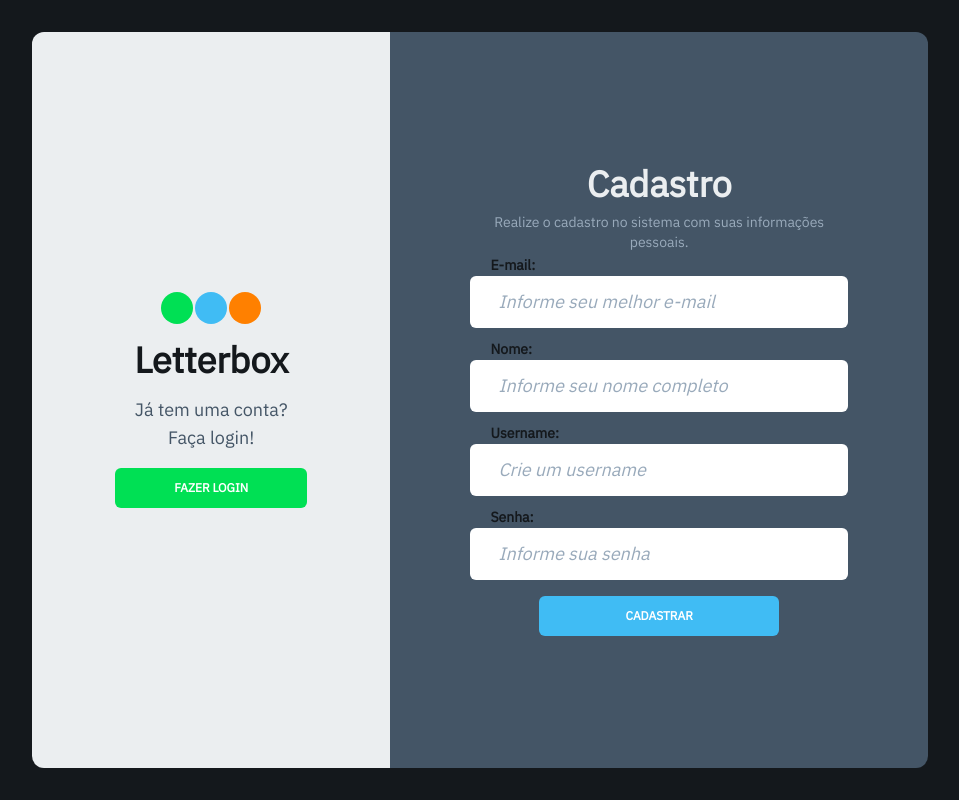
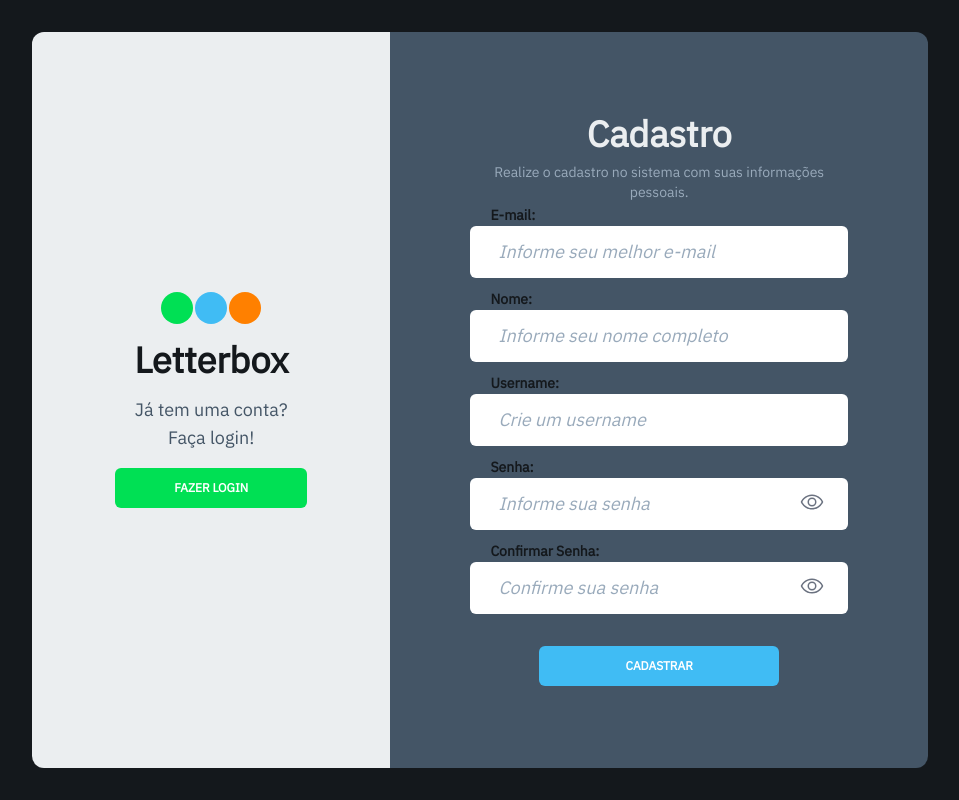
Before and after one commit to Niloinpng/letterboxd-frontend, a Next.js app: page / in a window 1280 px wide. Both pictures are taken after a click on the button "CRIAR CONTA". Shown: the whole page, without its empty margins (160-1119 px from the left). Built offline with nearby package versions, Linux system fonts and the light colour scheme.

Commit message:
:sparkles: update login and registration forms for authentication

```diff
--- a/app/components/auth/LoginForm.tsx
+++ b/app/components/auth/LoginForm.tsx
@@ -1,86 +1,143 @@
 "use client";
-
-import { useState, FormEvent } from 'react';
+import { useState, FormEvent } from "react";
 import Campo from "../Campo";
-import { TypeLogin } from '@/app/types/login';
+import { TypeLogin } from "@/app/types/login";
 import { validate } from "@/app/utils/LoginValidate";
 import { useRouter } from "next/navigation";
+import Image from "next/image";
+
+interface LoginResponse {
+  access_token: string;
+}
 
 export default function LoginForm() {
+  const [username, setUsername] = useState("");
+  const [senha, setSenha] = useState("");
+  const [erros, setErros] = useState<TypeLogin | null>(null);
+  const [showPassword, setShowPassword] = useState(false);
+  const [loginError, setLoginError] = useState<string | null>(null);
+  const router = useRouter();
 
-  const[email, setEmail] = useState('');
-  const[senha, setSenha] = useState('');
-  const[erros, setErros] = useState<TypeLogin | null>(null)
+  const handleLogin = async (username: string, password: string) => {
+    try {
+      const response = await fetch("http://localhost:3333/auth/login", {
+        method: "POST",
+        headers: {
+          "Content-Type": "application/json",
+        },
+        body: JSON.stringify({
+          username,
+          password,
+        }),
+      });
 
-  const handleSubmit = (e: FormEvent) => {
+      if (!response.ok) {
+        const errorData = await response.json();
+        throw new Error(errorData.message || "Erro ao fazer login");
+      }
+
+      const data: LoginResponse = await response.json();
+
+      //salvar o token no localStorage
+      localStorage.setItem("token", data.access_token);
+      setLoginError(null);
+      //verificar qual é a página após o login e redirecionar (router.push)
+      alert("Login realizado com sucesso!");
+      router.push("/home");
+    } catch (error) {
+      setLoginError(
+        error instanceof Error ? error.message : "Erro ao fazer login"
+      );
+      console.error("Erro no login:", error);
+    }
+  };
+
+  const handleSubmit = async (e: FormEvent) => {
     e.preventDefault();
+    setLoginError(null);
 
     const data: TypeLogin = {
-        email,
-        senha
+      username,
+      senha,
     };
 
     const validateErros = validate(data);
 
-    console.log(data, validateErros);
+    if (Object.keys(validateErros).length > 0) {
+      if (validateErros.username) setUsername("");
+      if (validateErros.senha) setSenha("");
+      setErros(validateErros);
+      return false;
+    }
 
-    if (Object.keys(validateErros).length > 0) {
-        if (validateErros.email) setEmail('');
-        if (validateErros.celular) setSenha('');
-        setErros(validateErros);
-        e.preventDefault();
-        return false;
-    };
+    //se passou pela validação, tenta fazer o login
+    await handleLogin(username, senha);
   };
 
   return (
     <form className="w-full max-w-md" onSubmit={handleSubmit}>
-
       <div className="flex flex-col justify-center items-center gap-2 mb-6">
-
-            <h1 className="font-ibm font-bold text-branco text-4xl">
-                Login
-            </h1>
-
+        <h1 className="font-ibm font-bold text-branco text-4xl">Login</h1>
         <p className="font-ibm text-cinza text-center text-lg whitespace-pre-line">
           Bem-vindo de volta ao Letterbox
         </p>
-
       </div>
-
-        <div className='flex flex-col gap-4'>
-
+      <div className="flex flex-col gap-4">
         <Campo
-            name="email"
-            id="email"
-            label="E-mail"
-            placeholder={erros?.email ? erros.email: "Informe seu melhor e-mail"}
+          name="username"
+          id="username"
+          label="Username"
+          placeholder={erros?.username ? erros.username : "Digite seu username"}
           tipo="text"
-            valor={email}
-            onChange={(value) => setEmail((value))}
-            iserro={!!erros?.email}
+          valor={username}
+          onChange={(value) => setUsername(value)}
+          iserro={!!erros?.username}
           onFocus={() => {
-                if(erros?.email) {
-                setErros(prev => ({ ...prev, email: undefined }));
+            if (erros?.username) {
+              setErros((prev) => ({ ...prev, username: undefined }));
             }
+            setLoginError(null);
           }}
         />
 
+        <div className="relative">
           <Campo
             name="senha"
             id="senha"
             label="Senha"
-            placeholder={erros?.senha ? erros.senha: "Informe sua senha"}
-            tipo="password"
+            placeholder={erros?.senha ? erros.senha : "Informe sua senha"}
+            tipo={showPassword ? "text" : "password"}
             valor={senha}
-            onChange={(value) => setSenha((value))}
+            onChange={(value) => setSenha(value)}
             iserro={!!erros?.senha}
             onFocus={() => {
-                if(erros?.senha) {
-                setErros(prev => ({ ...prev, senha: undefined }));
+              if (erros?.senha) {
+                setErros((prev) => ({ ...prev, senha: undefined }));
               }
+              setLoginError(null);
             }}
           />
+          <button
+            type="button"
+            onClick={() => setShowPassword(!showPassword)}
+            className="absolute right-6 top-9 cursor-pointer"
+          >
+            <Image
+              src={showPassword ? "/eyeSlash.svg" : "/eye.svg"}
+              alt={showPassword ? "Esconder senha" : "Mostrar senha"}
+              width={24}
+              height={24}
+            />
+          </button>
+        </div>
+
+        <div className="pt-2">
+          {loginError && (
+            <div className="bg-laranja p-3 rounded-md text-sm text-white">
+              {loginError}
+            </div>
+          )}
+        </div>
 
         <div className="flex flex-col align-middle items-center">
           <button
@@ -90,9 +147,7 @@ export default function LoginForm() {
             ENTRAR
           </button>
         </div>
-
       </div>
-
     </form>
   );
 }
--- a/app/components/auth/RegisterForm.tsx
+++ b/app/components/auth/RegisterForm.tsx
@@ -5,27 +5,34 @@ import Campo from "../Campo";
 import { TypeUser } from "@/app/types/user";
 import { validate } from "@/app/utils/RegisterValidate";
 import { useRouter } from "next/navigation";
+import Image from "next/image";
 
 export default function RegisterForm() {
   const [email, setEmail] = useState("");
   const [name, setName] = useState("");
   const [username, setUsername] = useState("");
   const [senha, setSenha] = useState("");
+  const [confirmarSenha, setConfirmarSenha] = useState("");
   const [erros, setErros] = useState<TypeUser | null>(null);
   const [loading, setLoading] = useState(false);
+  const [showPassword, setShowPassword] = useState(false);
+  const [showConfirmPassword, setShowConfirmPassword] = useState(false);
+  const [signUpError, setSignUpError] = useState<string | null>(null);
   const router = useRouter();
 
   const handleSubmit = async (e: FormEvent) => {
     e.preventDefault();
+    setSignUpError(null);
 
     const data: TypeUser = {
       email,
       name,
       username,
       senha,
+      confirmarSenha,
     };
 
-    // Validação antes de enviar
+    //Validação antes de enviar
     const validateErros = validate(data);
 
     if (Object.keys(validateErros).length > 0) {
@@ -33,9 +40,19 @@ export default function RegisterForm() {
       return;
     }
 
+    //validação das senhas
+    if (senha !== confirmarSenha) {
+      setErros((prev) => ({
+        ...prev,
+        senha: "As senhas não coincidem",
+        confirmarSenha: "As senhas não coincidem",
+      }));
+      return;
+    }
+
     try {
       setLoading(true);
-      const response = await fetch("http://localhost:3000/users", {
+      const response = await fetch("http://localhost:3333/auth/signup", {
         method: "POST",
         headers: {
           "Content-Type": "application/json",
@@ -45,19 +62,25 @@ export default function RegisterForm() {
           name,
           bio: "sou a sua bio",
           username,
-          password: senha, // O backend espera "password", não "senha"
+          password: senha,
         }),
       });
 
       if (!response.ok) {
-        throw new Error("Erro ao cadastrar usuário");
+        const errorData = await response.json();
+        throw new Error(errorData.message || "Erro ao cadastrar usuário");
       }
 
+      const data = await response.json();
+      localStorage.setItem("token", data.access_token);
+
       alert("Cadastro realizado com sucesso!");
-      router.push("/home"); // Redireciona para a tela de login
+      router.push("/home");
     } catch (error) {
+      setSignUpError(
+        error instanceof Error ? error.message : "Erro ao cadastrar usuário"
+      );
       console.error("Erro no cadastro:", error);
-      alert("Erro ao cadastrar. Verifique os dados.");
     } finally {
       setLoading(false);
     }
@@ -109,17 +132,71 @@ export default function RegisterForm() {
           onFocus={() => setErros((prev) => ({ ...prev, username: undefined }))}
         />
 
+        <div className="relative">
           <Campo
             name="senha"
             id="senha"
             label="Senha"
             placeholder={erros?.senha ? erros.senha : "Informe sua senha"}
-          tipo="password"
+            tipo={showPassword ? "text" : "password"}
             valor={senha}
             onChange={(value) => setSenha(value)}
             iserro={!!erros?.senha}
             onFocus={() => setErros((prev) => ({ ...prev, senha: undefined }))}
           />
+          <button
+            type="button"
+            onClick={() => setShowPassword(!showPassword)}
+            className="absolute right-6 top-9 cursor-pointer"
+          >
+            <Image
+              src={showPassword ? "/eyeSlash.svg" : "/eye.svg"}
+              alt={showPassword ? "Esconder senha" : "Mostrar senha"}
+              width={24}
+              height={24}
+            />
+          </button>
+        </div>
+
+        <div className="relative">
+          <Campo
+            name="confirmarSenha"
+            id="confirmarSenha"
+            label="Confirmar Senha"
+            placeholder={
+              erros?.confirmarSenha
+                ? erros.confirmarSenha
+                : "Confirme sua senha"
+            }
+            tipo={showConfirmPassword ? "text" : "password"}
+            valor={confirmarSenha}
+            onChange={(value) => setConfirmarSenha(value)}
+            iserro={!!erros?.confirmarSenha}
+            onFocus={() =>
+              setErros((prev) => ({ ...prev, confirmarSenha: undefined }))
+            }
+          />
+          <button
+            type="button"
+            onClick={() => setShowConfirmPassword(!showConfirmPassword)}
+            className="absolute right-6 top-9 cursor-pointer"
+          >
+            <Image
+              src={showConfirmPassword ? "/eyeSlash.svg" : "/eye.svg"}
+              alt={showConfirmPassword ? "Esconder senha" : "Mostrar senha"}
+              width={24}
+              height={24}
+            />
+          </button>
+        </div>
+
+        <div className="pt-2">
+          {signUpError && (
+            <div className="bg-laranja p-3 rounded-md text-sm text-white">
+              {signUpError}
+            </div>
+          )}
+        </div>
 
         <div className="flex flex-col align-middle items-center mt-2">
           <button
--- a/app/types/login.tsx
+++ b/app/types/login.tsx
@@ -1,4 +1,4 @@
 export type TypeLogin = {
-    email?: string;
+    username?: string;
     senha?: string;
 }
--- a/app/types/user.tsx
+++ b/app/types/user.tsx
@@ -3,4 +3,5 @@ export type TypeUser = {
     name?: string;
     username?: string;
     senha?: string;
+    confirmarSenha?: string;
 }
--- a/app/utils/RegisterValidate.tsx
+++ b/app/utils/RegisterValidate.tsx
@@ -32,5 +32,9 @@ export const validate = (data: TypeUser): Error => {
     erros["senha"] = "Informe sua senha";
   }
 
+  if (!data.confirmarSenha) {
+    erros["confirmarSenha"] = "Confirme sua senha";
+  }
+
   return erros;
 };
```
Also changed, not shown: app/utils/LoginValidate.tsx (+10 -10 lines), public/eye.svg (added), public/eyeSlash.svg (added). Lines whose indentation alone changed are shown as unchanged.
